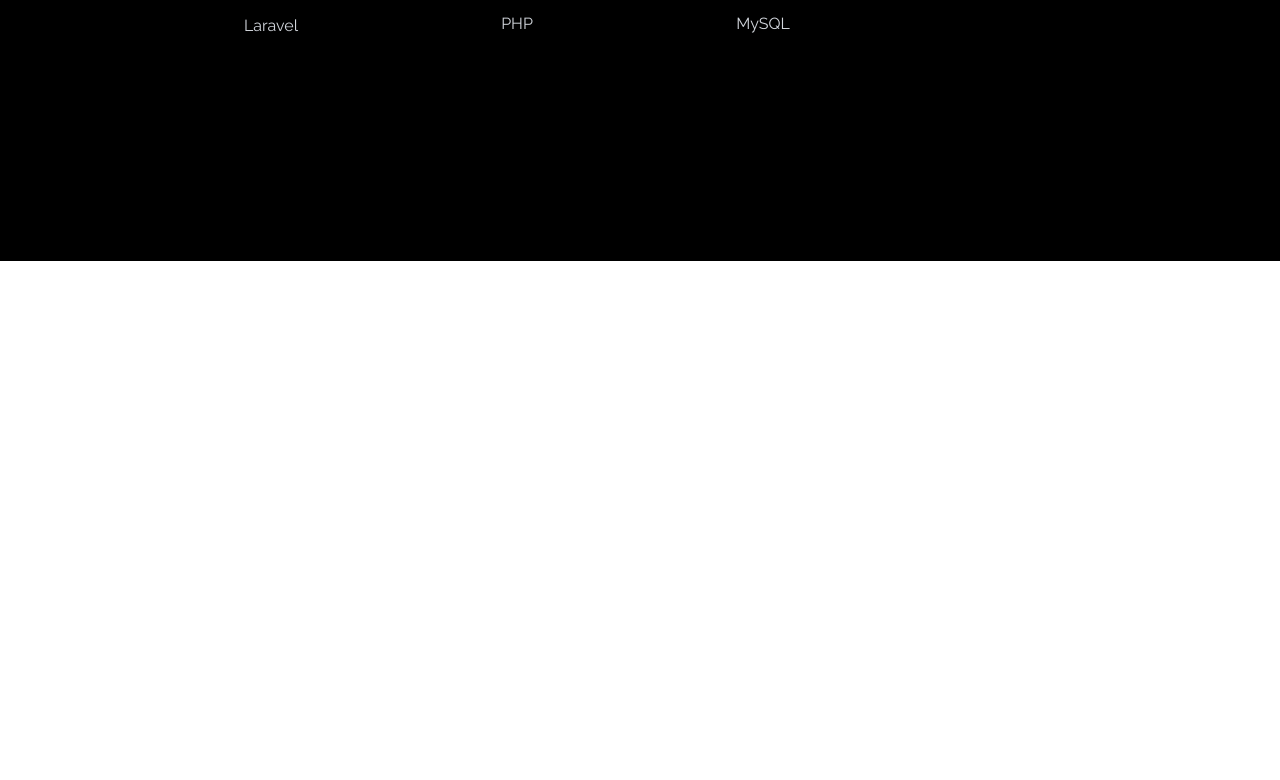
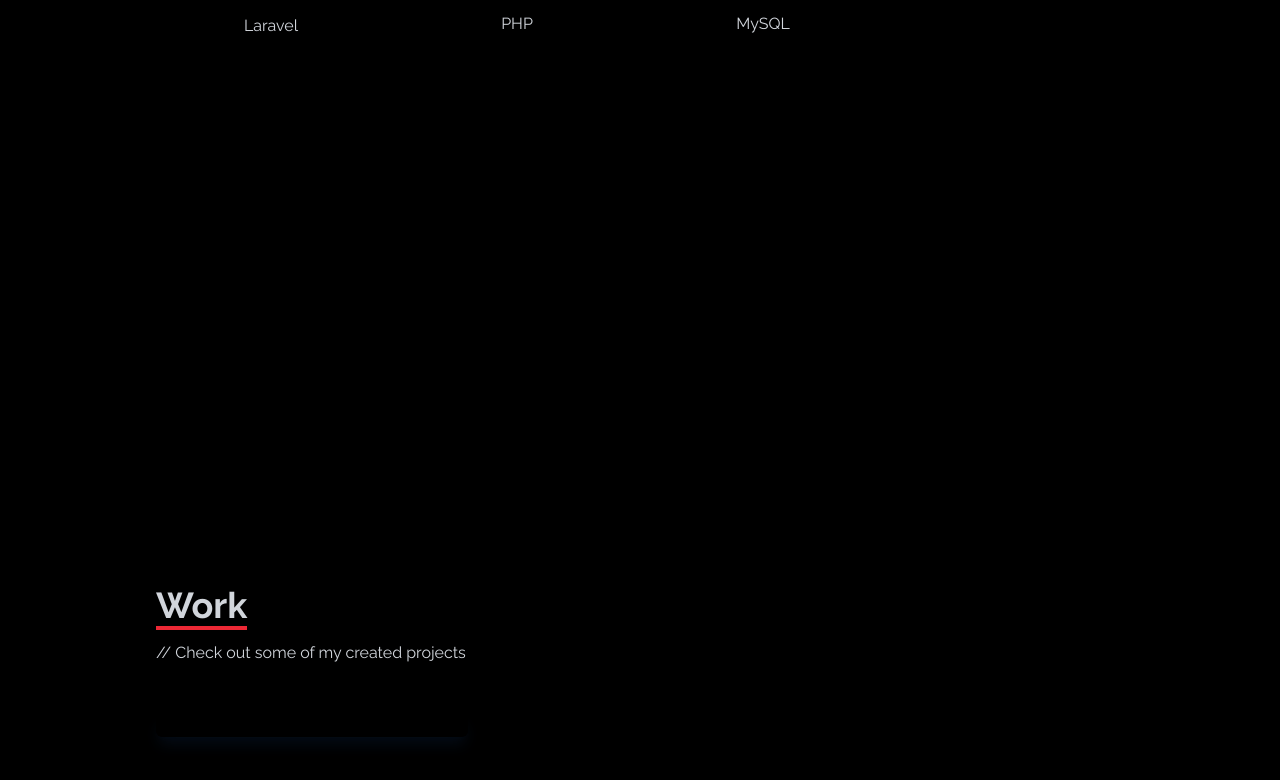
Before and after one commit to MartynasGit/mg-portfolio-project, a React (Vite) app: page / in a window 1280 px wide. Shown: the part 2139-2919 px from the top of the page. Before the commit the page ends 2400 px from the top, so only its background shows below. Built offline with nearby package versions, Linux system fonts and the light colour scheme.

Commit message:
Added work Section.

```diff
--- a/src/App.jsx
+++ b/src/App.jsx
@@ -3,6 +3,7 @@
 import Home from './components/Home'
 import Navbar from './components/Navbar'
 import Skills from './components/Skills'
+import Work from './components/Work'
 
 function App() {
   return (
@@ -11,6 +12,7 @@
       <Home/>
       <About/>
       <Skills/>
+      <Work/>
       {/* <Routes>
         <Route path="/" element={<Home/>} />
       </Routes> */}
--- a/src/components/Skills.jsx
+++ b/src/components/Skills.jsx
@@ -12,7 +12,7 @@
     <div name="skills" className="w-full h-screen bg-black text-gray-300">
       {/* Container */}
       <div className="max-w-[1000px] mx-auto p-4 flex flex-col justify-center w-full h-full">
-        <div>
+        <div className="sm:text-center">
           <p className="text-4xl font-bold inline border-b-4 border-[#ed2835]">
             Skills
           </p>
--- /dev/null
+++ b/src/components/Work.jsx
@@ -0,0 +1,36 @@
+import React from 'react'
+
+const Work = () => {
+  return (
+    <div name="work" className="bg-black w-full md:h-screen text-gray-300">
+      <div className="max-w-[1000px] mx-auto p-4 flex flex-col justify-center w-full h-full">
+        <div className="pb-8">
+          <p className="text-4xl font-bold inline border-b-4 border-[#ed2835]">
+            Work
+          </p>
+          <p className='py-4'>// Check out some of my created projects</p>
+        </div>
+        <div className='grid sm:grid-cols-2 md:grid-cols-3 gap-4'>
+          <div className='shadow-lg shadow-[#040c16] group container rounded-md flex justify-center items-center mx-auto content-div'>
+            {/* Hover Effects */}
+            <div>
+              <div>
+                <span></span>
+                <div>
+                  <a href="/">
+                    <button></button>
+                  </a>
+                  <a href="/">
+                    <button></button>
+                  </a>
+                </div>
+              </div>
+            </div>
+          </div>
+        </div>
+      </div>
+    </div>
+  )
+}
+
+export default Work
```
